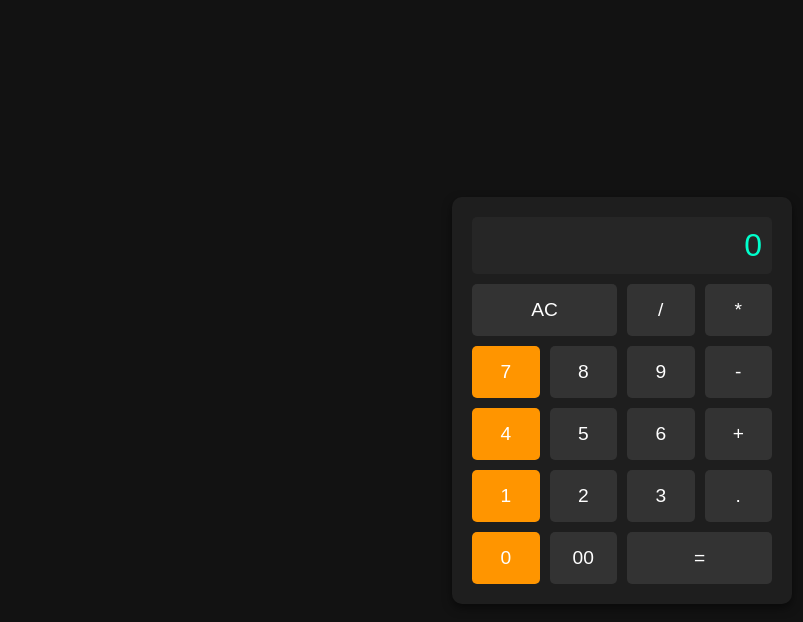
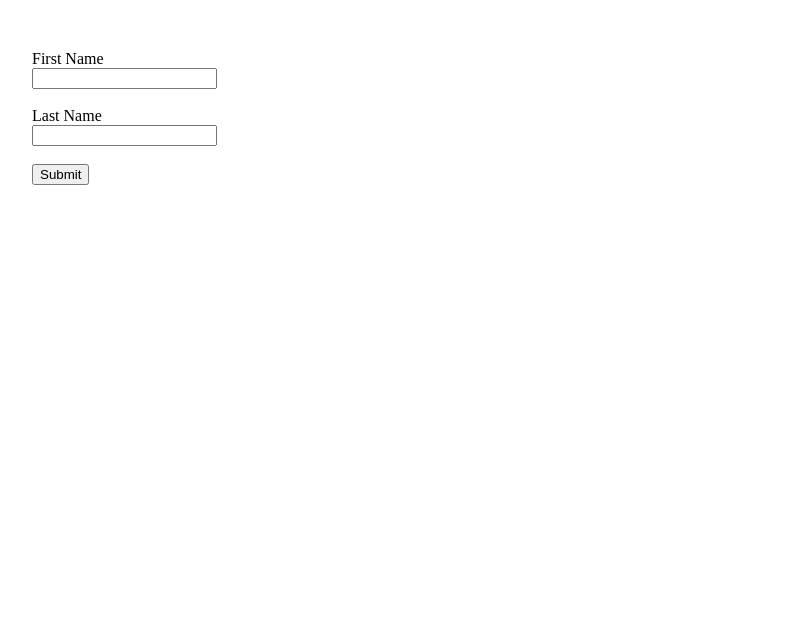
Before and after one commit to julfikarchowdhury/react-practices, a React (Vite) app: page / in a window 1280 px wide. Shown: the top 622 px of the page, without its empty margins (18-821 px from the left). Built offline with nearby package versions, Linux system fonts and the light colour scheme.

Commit message:
practice form hooks

```diff
--- a/package.json
+++ b/package.json
@@ -11,7 +11,8 @@
   },
   "dependencies": {
     "react": "^18.3.1",
-    "react-dom": "^18.3.1"
+    "react-dom": "^18.3.1",
+    "react-hook-form": "^7.54.2"
   },
   "devDependencies": {
     "@eslint/js": "^9.17.0",
--- a/src/App.jsx
+++ b/src/App.jsx
@@ -1,9 +1,9 @@
 import "./App.css";
-import Calculator from "./components/calculator/Claculator";
+import ReactFormHook from "./components/ReactFormHook";
 function App() {
   return (
     <>
-      <Calculator />
+      <ReactFormHook />
     </>
   );
 }
--- /dev/null
+++ b/src/components/ReactFormHook.jsx
@@ -0,0 +1,60 @@
+import React from "react";
+import { useForm } from "react-hook-form";
+
+const ReactFormHook = () => {
+  const {
+    register,
+    handleSubmit,
+    watch,
+    formState: { errors },
+  } = useForm();
+  const onSubmit = (data) => {
+    console.log(data);
+  };
+  return (
+    <div style={{ padding: "50px" }}>
+      <form onSubmit={handleSubmit(onSubmit)}>
+        <div>
+          <label htmlFor="firstName">First Name</label>
+          <br />
+          <input
+            type="text"
+            name=""
+            id=""
+            {...register("firstName", {
+              required: true,
+              minLength: {
+                value: 2,
+                message: "Minimum leangth should be atleast 2 character",
+              },
+            })}
+          />
+          {errors.firstName && <p>{errors.firstName.message}</p>}
+        </div>
+        <br />
+        <div>
+          <label htmlFor="lastName">Last Name</label>
+          <br />
+          <input
+            type="text"
+            name=""
+            id=""
+            {...register("lastName", {
+              required: true,
+              minLength: {
+                value: 2,
+                message: "Minimum leangth should be atleast 2 character",
+              },
+            })}
+          />
+          {errors.lastName && <p>{errors.lastName.message}</p>}
+        </div>
+
+        <br />
+        <button type="submit">Submit</button>
+      </form>
+    </div>
+  );
+};
+
+export default ReactFormHook;
```
Also changed, not shown: 1 other file (tests, documents, lock files or other folders).
